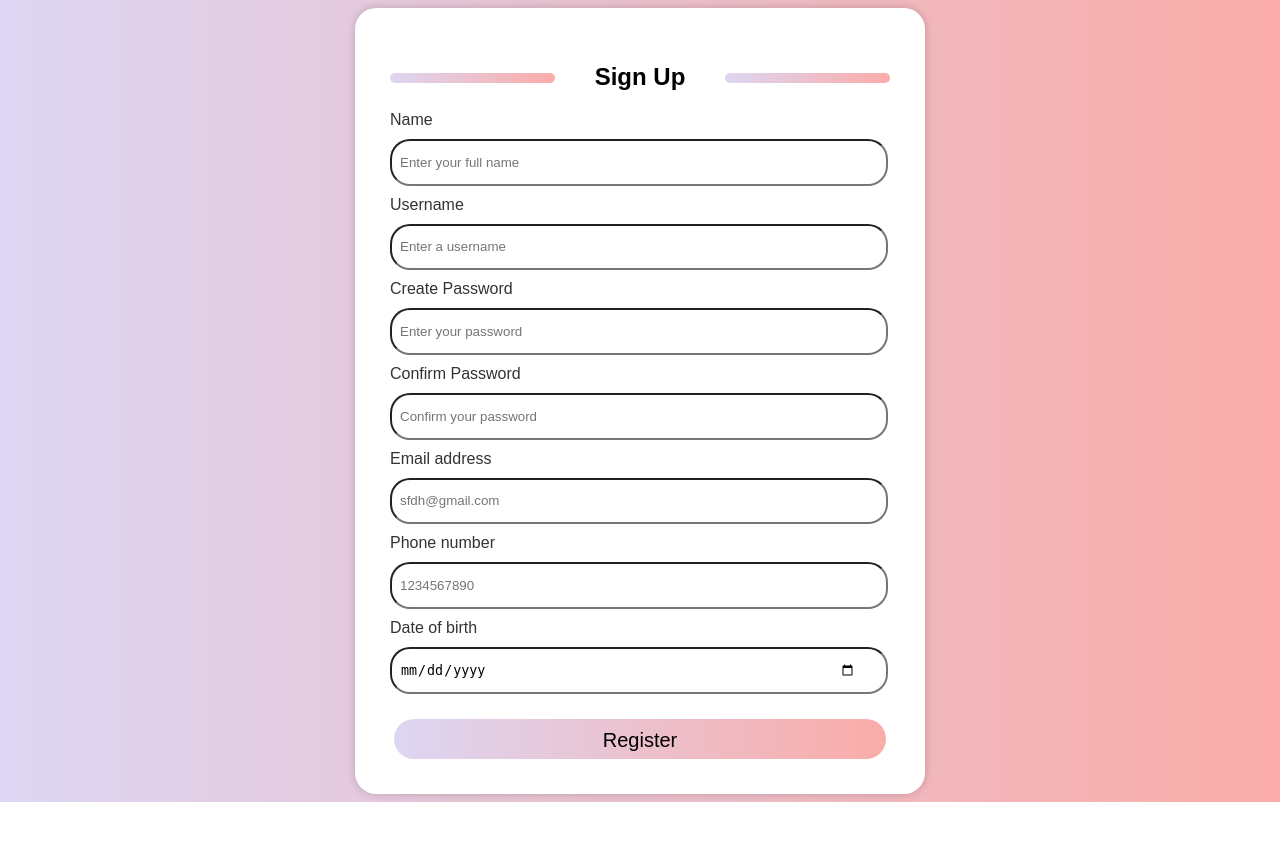
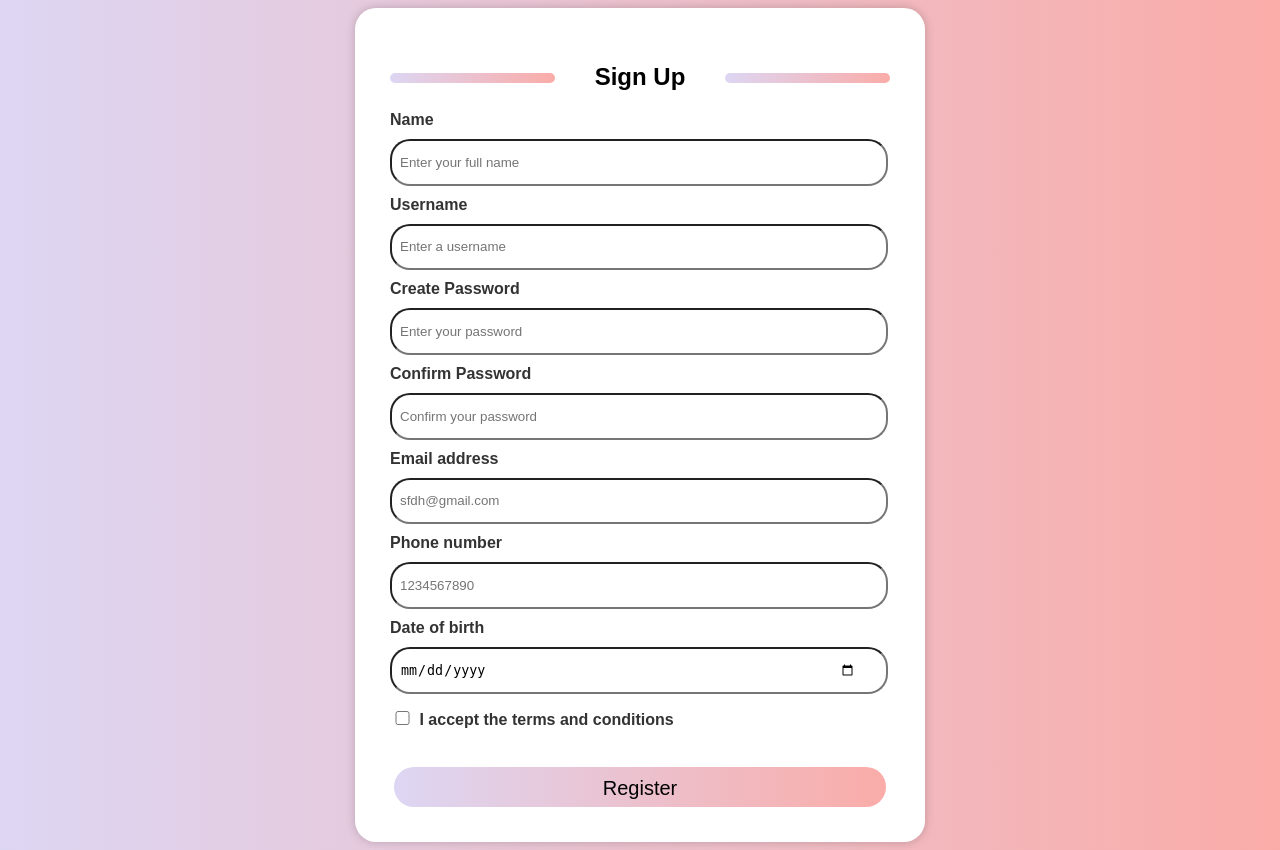
Before and after one commit to jaswithauggina/WebDevelopment_Jaswitha, a PHP site: page /register.php in a window 1280 px wide. Before the commit the page ends 802 px from the top, so only its background shows below. Run offline with PHP 8.4, Linux system fonts and the light colour scheme.

Commit message:
third commit

```diff
--- a/login.php
+++ b/login.php
@@ -42,6 +42,7 @@
             display: block;
             margin: 10px 0;
             color: #333;
+            font-weight: 600;
         }
         input[type="text"],
         input[type="password"] {
--- a/register.php
+++ b/register.php
@@ -52,7 +52,7 @@
             display: block;
             margin: 10px 0;
             color: #333;
-            font-weight: 900px;
+            font-weight: 600;
         }
 
         .password-container input[type="password"]
@@ -99,6 +99,14 @@
             background: linear-gradient(to right, #faaca8, #ddd6f3);
             color: white;
         }
+        input[type="checkbox"]
+        {
+            margin: 7px 0;
+            font-size: 7px;
+            border: 1px solid gray;
+            border-radius: 3px;
+            width: 5%;
+}
 
         </style>
 </head>
@@ -126,12 +134,11 @@
             }
         }
         ?>
-<form action="" method="POST" >
+<form action="" method="POST">
     <div>
         <label for="name">Name</label>
         <input type="text" id="name" name="name" placeholder="Enter your full name" required pattern="[A-Za-z ]+" title="Please enter a valid name with alphabets only">
     </div>
-
     <div>
 		<label for="username">Username</label>
 		<input type="text" id="username" name="username" placeholder="Enter a username" required>
@@ -141,7 +148,6 @@
         <input type="password" id="pass" name="password" maxlength="8" placeholder="Enter your password" required>
     </div>
     <div>
-
         <label for="confirmPassword">Confirm Password</label>
         <input type="password" id="confirmPassword" name="confirmPassword" maxlength="8" placeholder="Confirm your password" required>
     </div>
@@ -149,8 +155,6 @@
         <label for="email">Email address</label>
         <input type="text" id="email" name="email" placeholder="sfdh@gmail.com" required pattern="[a-zA-Z0-9._%+-]+@gmail.com" title="Please enter a valid email address">
     </div>
-
-
     <div>
         <label for="phone">Phone number</label>
         <input type="tel" id="phone" name="phone" placeholder="1234567890" required pattern="\d{10}" title="Please enter a 10-digit phone number">
@@ -159,16 +163,16 @@
 		<label for="bdate">Date of birth</label>
 		<input type="date" id="bdate" name="bdate" >
     </div>
+    <div>
+    <label for="terms-and-conditions">
+        <input id="terms-and-conditions" type="checkbox" required name="terms-and-conditions" /> I accept the terms and conditions</a>
+    </label>
+    </div>
 
     <div>
 		<center><input type="submit" value="Register" ></center>
-
     </div>
-
-
-
 </form>
-
 </div>
 </body>
 </html>
```
Lines whose indentation alone changed are shown as unchanged.
